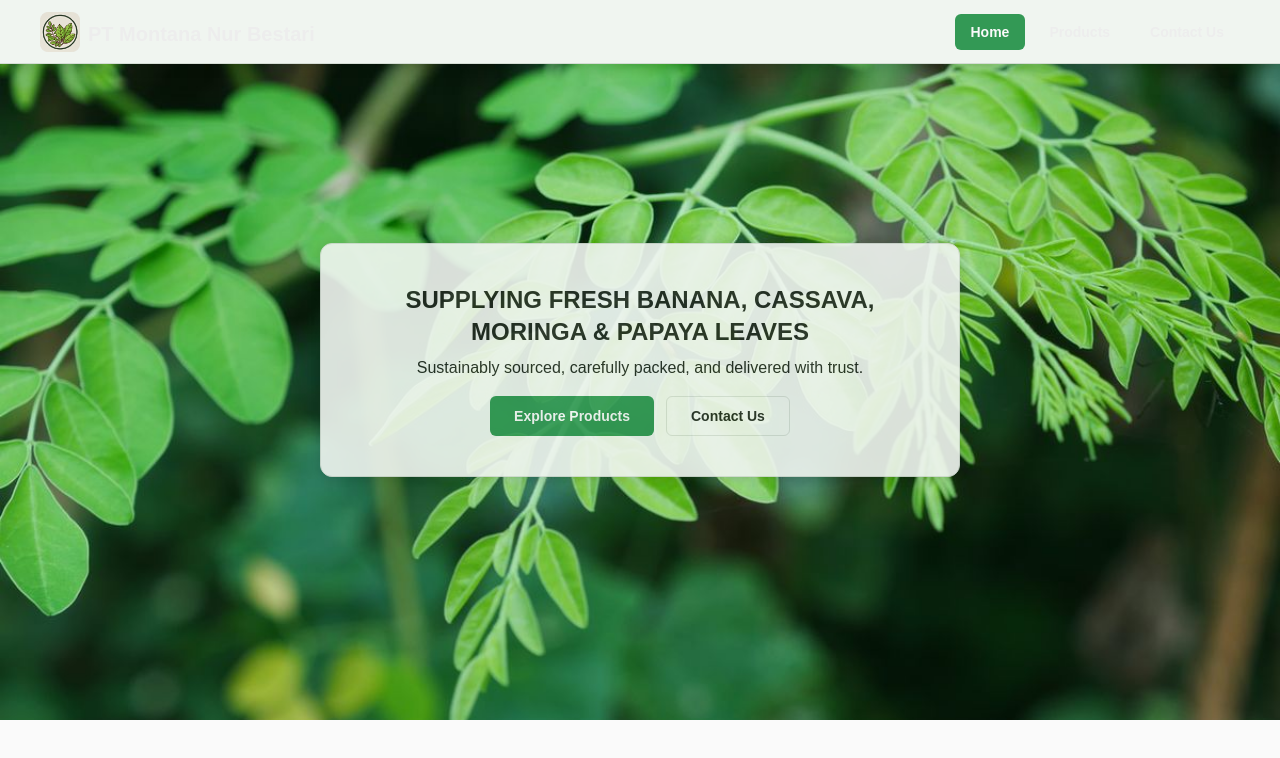
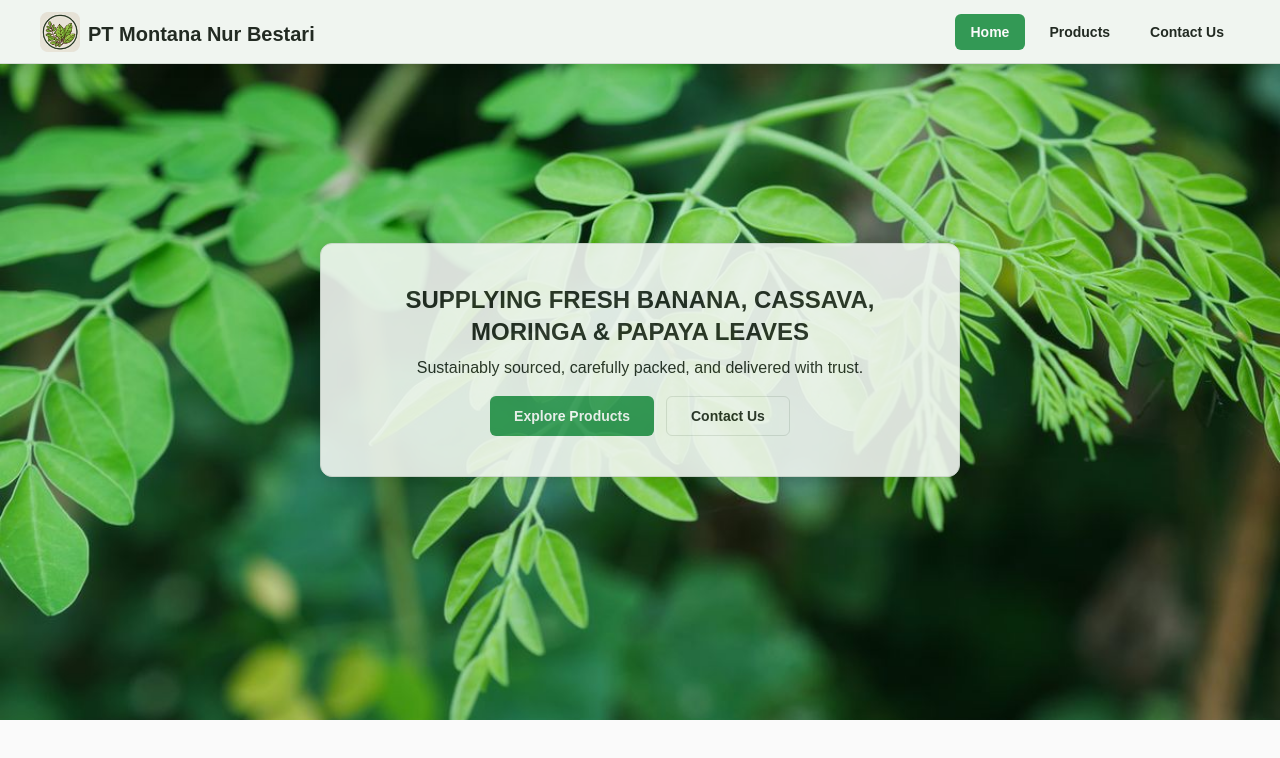
Before and after one commit to Ibrhm1/PT-Montana-Nur-Bestari, a Next.js app: page / in a window 1280 px wide. Shown: the top 758 px of the page. Built offline with nearby package versions, Linux system fonts and the light colour scheme.

Commit message:
fix: theme dark

```diff
--- a/src/styles/globals.css
+++ b/src/styles/globals.css
@@ -1,41 +1,41 @@
 @import "tailwindcss";
 @import "tw-animate-css";
 
-@custom-variant dark (&:is(.dark *));
+/* @custom-variant dark (&:is(.dark *)); */
 
 :root {
-  --background: hsl(0 0% 100%);
-  --foreground: hsl(120 10.5263% 14.902%);
-  --card: hsl(0 0% 100%);
-  --card-foreground: hsl(120 10.5263% 14.902%);
-  --popover: hsl(0 0% 100%);
-  --popover-foreground: hsl(120 10.5263% 14.902%);
-  --primary: hsl(140 50% 40%);
-  --primary-foreground: hsl(0 0% 98.0392%);
-  --secondary: hsl(80 40.1575% 75.098%);
-  --secondary-foreground: hsl(120 10.5263% 14.902%);
-  --muted: hsl(120 20% 95.098%);
-  --muted-foreground: hsl(120 10.0437% 44.902%);
-  --accent: hsl(200 50% 60%);
-  --accent-foreground: hsl(0 0% 98.0392%);
-  --destructive: hsl(0 80% 54.902%);
-  --destructive-foreground: hsl(0 0% 98.0392%);
-  --border: hsl(120 10.5263% 85.098%);
-  --input: hsl(120 9.8039% 90%);
-  --ring: hsl(140 50% 40%);
-  --chart-1: hsl(140 50% 40%);
-  --chart-2: hsl(80 40.1575% 75.098%);
-  --chart-3: hsl(200 50% 60%);
-  --chart-4: hsl(40.2198 59.4771% 70%);
-  --chart-5: hsl(279.6774 30.3922% 60%);
-  --sidebar: hsl(120 20% 95.098%);
-  --sidebar-foreground: hsl(120 10.0437% 44.902%);
-  --sidebar-primary: hsl(140 50% 40%);
-  --sidebar-primary-foreground: hsl(0 0% 98.0392%);
-  --sidebar-accent: hsl(200 50% 60%);
-  --sidebar-accent-foreground: hsl(0 0% 98.0392%);
-  --sidebar-border: hsl(120 10.5263% 85.098%);
-  --sidebar-ring: hsl(140 50% 40%);
+  --background: rgb(255, 255, 255);
+  --foreground: rgb(34, 42, 34);
+  --card: rgb(255, 255, 255);
+  --card-foreground: rgb(34, 42, 34);
+  --popover: rgb(255, 255, 255);
+  --popover-foreground: rgb(34, 42, 34);
+  --primary: rgb(51, 153, 85);
+  --primary-foreground: rgb(250, 250, 250);
+  --secondary: rgb(200, 217, 166);
+  --secondary-foreground: rgb(34, 42, 34);
+  --muted: rgb(240, 245, 240);
+  --muted-foreground: rgb(103, 126, 103);
+  --accent: rgb(102, 170, 204);
+  --accent-foreground: rgb(250, 250, 250);
+  --destructive: rgb(232, 48, 48);
+  --destructive-foreground: rgb(250, 250, 250);
+  --border: rgb(213, 221, 213);
+  --input: rgb(227, 232, 227);
+  --ring: rgb(51, 153, 85);
+  --chart-1: rgb(51, 153, 85);
+  --chart-2: rgb(200, 217, 166);
+  --chart-3: rgb(102, 170, 204);
+  --chart-4: rgb(224, 194, 133);
+  --chart-5: rgb(163, 122, 184);
+  --sidebar: rgb(240, 245, 240);
+  --sidebar-foreground: rgb(103, 126, 103);
+  --sidebar-primary: rgb(51, 153, 85);
+  --sidebar-primary-foreground: rgb(250, 250, 250);
+  --sidebar-accent: rgb(102, 170, 204);
+  --sidebar-accent-foreground: rgb(250, 250, 250);
+  --sidebar-border: rgb(213, 221, 213);
+  --sidebar-ring: rgb(51, 153, 85);
   --font-sans: ui-sans-serif, system-ui, sans-serif;
   --font-serif: ui-serif, Georgia, Cambria, Times New Roman, Times, serif;
   --font-mono:
@@ -66,38 +66,38 @@
 }
 
 .dark {
-  --background: hsl(120 15% 7.8431%);
-  --foreground: hsl(120 5.8824% 90%);
-  --card: hsl(120 14.7541% 11.9608%);
-  --card-foreground: hsl(120 5.8824% 90%);
-  --popover: hsl(120 14.7541% 11.9608%);
-  --popover-foreground: hsl(120 5.8824% 90%);
-  --primary: hsl(140.3478 50.2183% 44.902%);
-  --primary-foreground: hsl(0 0% 98.0392%);
-  --secondary: hsl(80.3226 30.3922% 40%);
-  --secondary-foreground: hsl(120 5.8824% 90%);
-  --muted: hsl(120 9.8039% 20%);
-  --muted-foreground: hsl(120 9.8039% 60%);
-  --accent: hsl(200.2174 40% 45.098%);
-  --accent-foreground: hsl(0 0% 98.0392%);
-  --destructive: hsl(0 69.6078% 40%);
-  --destructive-foreground: hsl(0 0% 98.0392%);
-  --border: hsl(120 10.2362% 24.902%);
-  --input: hsl(120 9.8039% 20%);
-  --ring: hsl(140.3478 50.2183% 44.902%);
-  --chart-1: hsl(140.3478 50.2183% 44.902%);
-  --chart-2: hsl(80.3226 30.3922% 40%);
-  --chart-3: hsl(200.2174 40% 45.098%);
-  --chart-4: hsl(40.1575 49.8039% 50%);
-  --chart-5: hsl(280 24.7059% 50%);
-  --sidebar: hsl(120 14.7541% 11.9608%);
-  --sidebar-foreground: hsl(120 9.8039% 60%);
-  --sidebar-primary: hsl(140.3478 50.2183% 44.902%);
-  --sidebar-primary-foreground: hsl(0 0% 98.0392%);
-  --sidebar-accent: hsl(200.2174 40% 45.098%);
-  --sidebar-accent-foreground: hsl(0 0% 98.0392%);
-  --sidebar-border: hsl(120 10.2362% 24.902%);
-  --sidebar-ring: hsl(140.3478 50.2183% 44.902%);
+  --background: rgb(17, 23, 17);
+  --foreground: rgb(228, 231, 228);
+  --card: rgb(26, 35, 26);
+  --card-foreground: rgb(228, 231, 228);
+  --popover: rgb(26, 35, 26);
+  --popover-foreground: rgb(228, 231, 228);
+  --primary: rgb(57, 172, 96);
+  --primary-foreground: rgb(250, 250, 250);
+  --secondary: rgb(112, 133, 71);
+  --secondary-foreground: rgb(228, 231, 228);
+  --muted: rgb(46, 56, 46);
+  --muted-foreground: rgb(143, 163, 143);
+  --accent: rgb(69, 130, 161);
+  --accent-foreground: rgb(250, 250, 250);
+  --destructive: rgb(173, 31, 31);
+  --destructive-foreground: rgb(250, 250, 250);
+  --border: rgb(57, 70, 57);
+  --input: rgb(46, 56, 46);
+  --ring: rgb(57, 172, 96);
+  --chart-1: rgb(57, 172, 96);
+  --chart-2: rgb(112, 133, 71);
+  --chart-3: rgb(69, 130, 161);
+  --chart-4: rgb(191, 149, 64);
+  --chart-5: rgb(138, 96, 159);
+  --sidebar: rgb(26, 35, 26);
+  --sidebar-foreground: rgb(143, 163, 143);
+  --sidebar-primary: rgb(57, 172, 96);
+  --sidebar-primary-foreground: rgb(250, 250, 250);
+  --sidebar-accent: rgb(69, 130, 161);
+  --sidebar-accent-foreground: rgb(250, 250, 250);
+  --sidebar-border: rgb(57, 70, 57);
+  --sidebar-ring: rgb(57, 172, 96);
   --font-sans: ui-sans-serif, system-ui, sans-serif;
   --font-serif: ui-serif, Georgia, Cambria, Times New Roman, Times, serif;
   --font-mono:
@@ -178,12 +178,12 @@
   --shadow-2xl: var(--shadow-2xl);
 }
 
-@media (prefers-color-scheme: light) {
+/* @media (prefers-color-scheme: dark) {
   :root {
     --background: #0a0a0a;
     --foreground: #ededed;
   }
-}
+} */
 
 body {
   background: var(--background);
```
